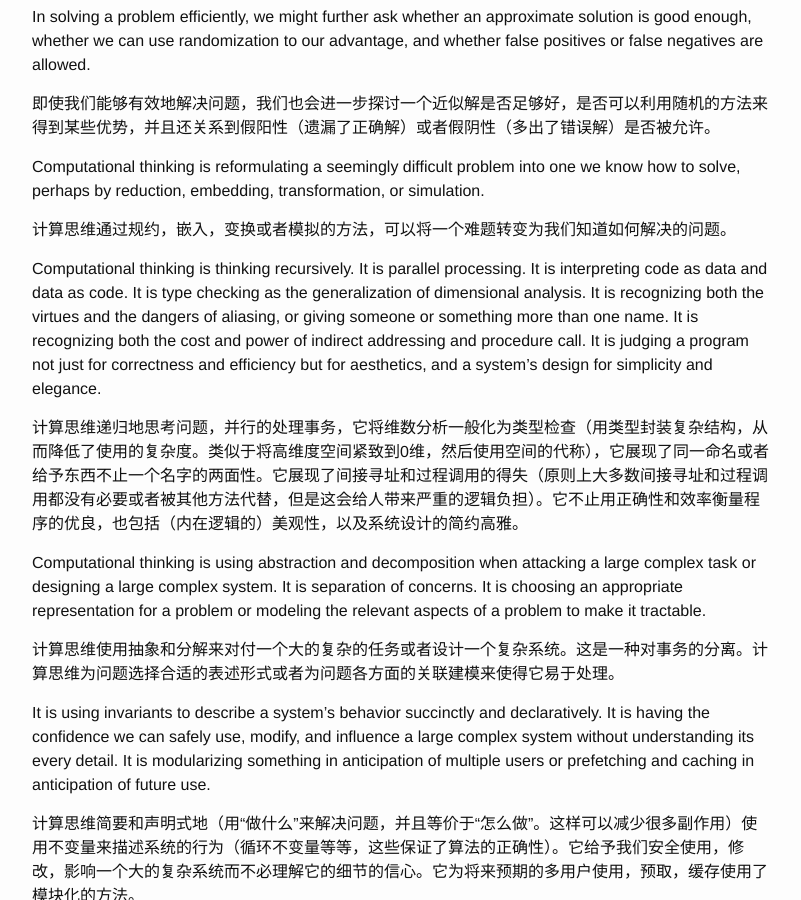
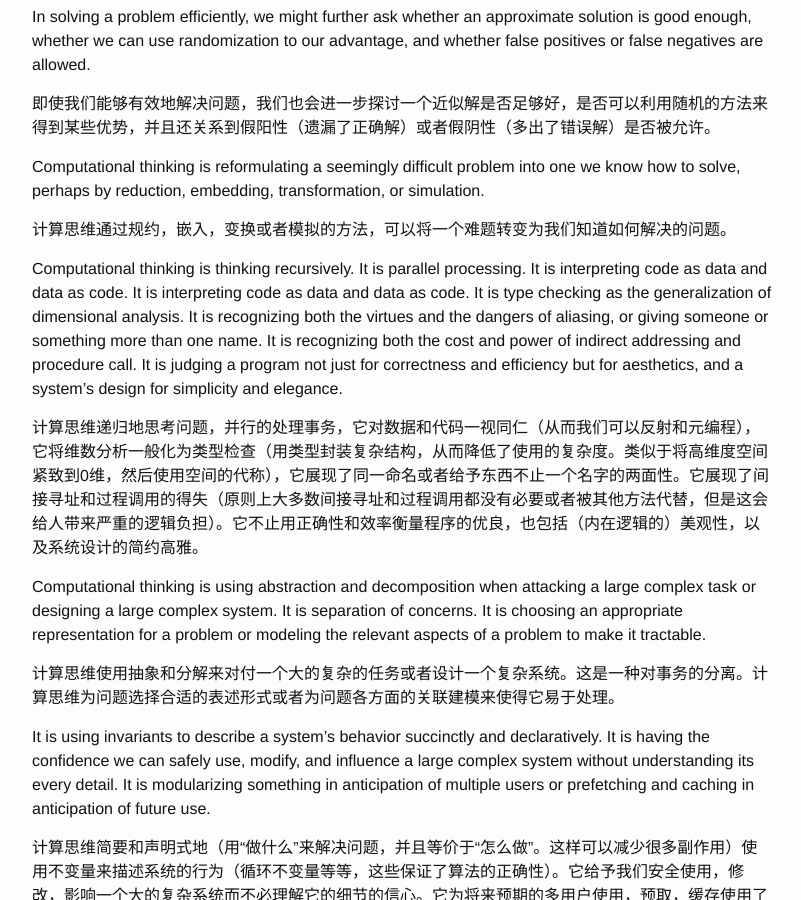
Before and after one commit to suquark/suquark.github.io, a Jekyll site: the page built from _posts/2016-09-16-computational_thinking.md, in a window 1280 px wide and 900 px high, scrolled down 1479 px. Shown: the whole window, without its empty margins (238-1039 px from the left). Built offline with Jekyll 4.4.1, drawn with Linux system fonts in a browser that asks for light colours; comment, search, counter and statistics services are not loaded.

Commit message:
Insert the lost sentence
Insert the lost sentence

```diff
--- a/_posts/2016-09-16-computational_thinking.md
+++ b/_posts/2016-09-16-computational_thinking.md
@@ -67,9 +67,9 @@ Computational thinking is reformulating a seemingly difficult problem into one w
 
 >
 
-Computational thinking is thinking recursively. It is parallel processing. It is interpreting code as data and data as code. It is type checking as the generalization of dimensional analysis. It is recognizing both the virtues and the dangers of aliasing, or giving someone or something more than one name. It is recognizing both the cost and power of indirect addressing and procedure call. It is judging a program not just for correctness and efficiency but for aesthetics, and a system’s design for simplicity and elegance.
+Computational thinking is thinking recursively. It is parallel processing. It is interpreting code as data and data as code. It is interpreting code as data and data as code. It is type checking as the generalization of dimensional analysis. It is recognizing both the virtues and the dangers of aliasing, or giving someone or something more than one name. It is recognizing both the cost and power of indirect addressing and procedure call. It is judging a program not just for correctness and efficiency but for aesthetics, and a system’s design for simplicity and elegance.
 
-计算思维递归地思考问题，并行的处理事务，它将维数分析一般化为类型检查（用类型封装复杂结构，从而降低了使用的复杂度。类似于将高维度空间紧致到0维，然后使用空间的代称），它展现了同一命名或者给予东西不止一个名字的两面性。它展现了间接寻址和过程调用的得失（原则上大多数间接寻址和过程调用都没有必要或者被其他方法代替，但是这会给人带来严重的逻辑负担）。它不止用正确性和效率衡量程序的优良，也包括（内在逻辑的）美观性，以及系统设计的简约高雅。
+计算思维递归地思考问题，并行的处理事务，它对数据和代码一视同仁（从而我们可以反射和元编程），它将维数分析一般化为类型检查（用类型封装复杂结构，从而降低了使用的复杂度。类似于将高维度空间紧致到0维，然后使用空间的代称），它展现了同一命名或者给予东西不止一个名字的两面性。它展现了间接寻址和过程调用的得失（原则上大多数间接寻址和过程调用都没有必要或者被其他方法代替，但是这会给人带来严重的逻辑负担）。它不止用正确性和效率衡量程序的优良，也包括（内在逻辑的）美观性，以及系统设计的简约高雅。
 
 >
 
```
